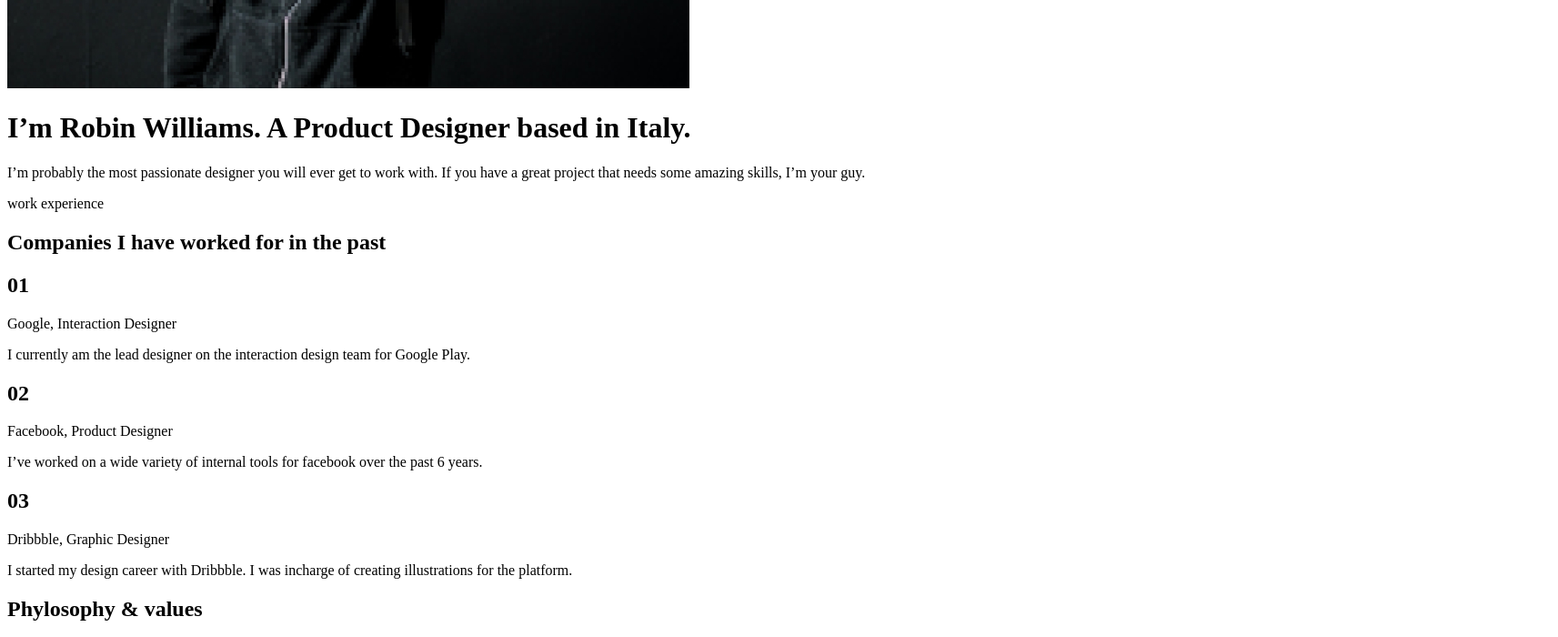
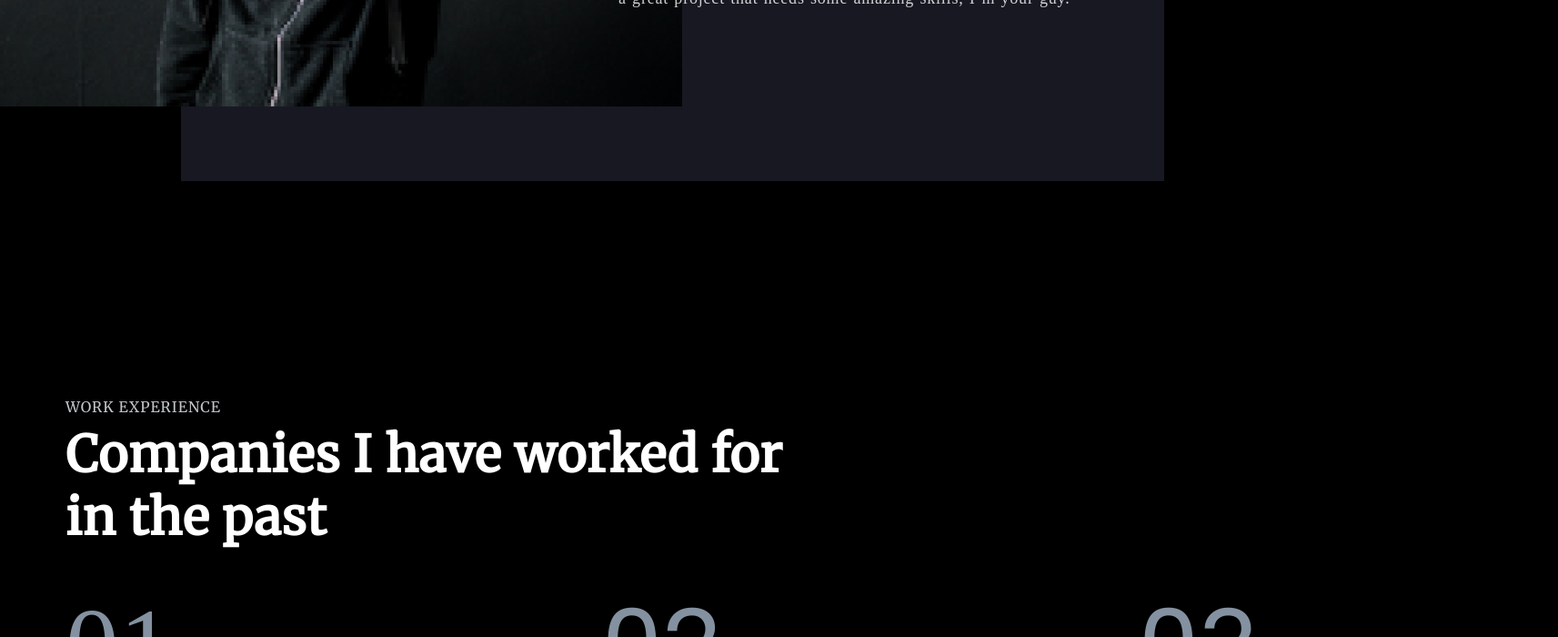
Before and after one commit to Glistovikon/glistovikon.github.io, a plain HTML site: page index.html in a window 1280 px wide. Shown: the part 701-1401 px from the top of the page at 91% size, 1713 px wide, since content can reach past the window. Drawn offline with Linux system fonts and the light colour scheme; files whose address does not match are found by name; a web font is replaced by a local one.

Commit message:
Update index.html

```diff
--- a/index.html
+++ b/index.html
@@ -4,7 +4,7 @@
 <head>
   <meta charset="UTF-8">
   <meta name="viewport" content="width=device-width, initial-scale=1.0">
-  <link rel="stylesheet" href="/">
+  <link rel="stylesheet" href="my.css">
   <title>Robin. W</title>
 </head>
 
```
